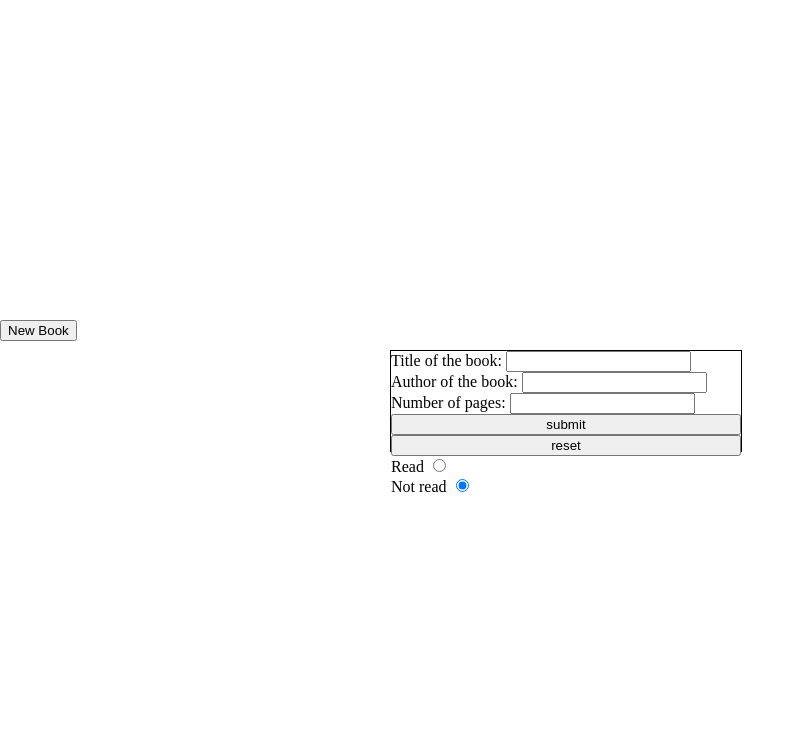
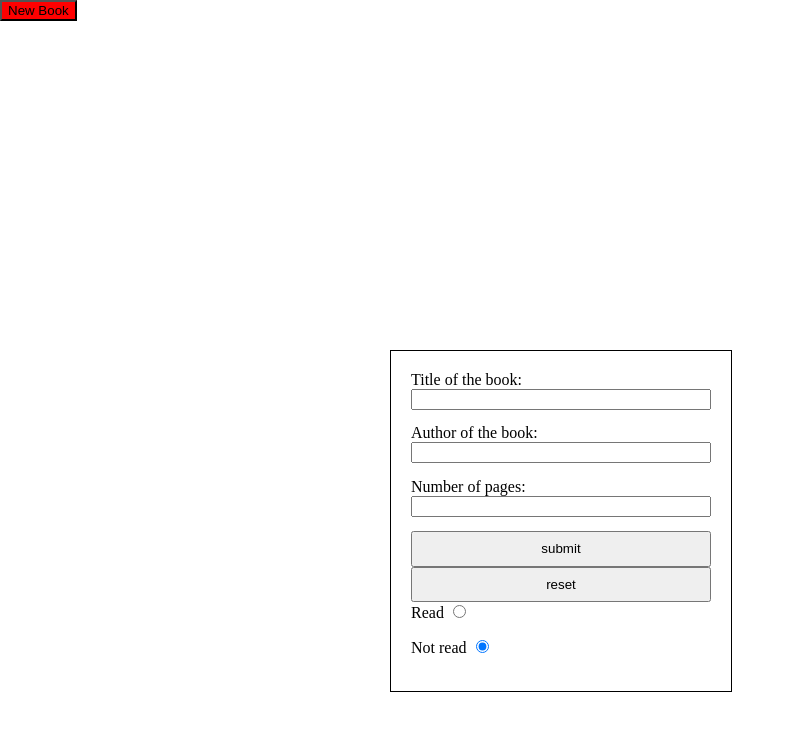
Before and after one commit to JonDm07/odin-library, a plain HTML site: page index.html in a window 1280 px wide. Both pictures are taken after a click on the button "New Book". Shown: the whole page, without its empty margins (0-805 px from the left). Drawn offline with Linux system fonts and the light colour scheme.

Commit message:
Basic form styling

```diff
--- a/index.html
+++ b/index.html
@@ -7,6 +7,9 @@
         <title>Library</title>
     </head>
     <body>
+        <div class="header">
+            <button class="addNewBook">New Book</button>
+        </div>
         <div class="container">
 
         </div>
@@ -23,14 +26,13 @@
                         </label>
                         <button type="submit" id="submit">submit</button>
                         <button type="reset" id="reset">reset</button>
-                        <label for="">Read
+                        <label for="read">Read
                             <input type="radio" id="read" name="read">
                         </label>
-                        <label for="">Not read
+                        <label for="not-read">Not read
                             <input type="radio" id="not-read" name="read" checked>
                         </label>
                     </form>
                 </div>
-        <button class="addNewBook">New Book</button>
     </body>
 </html>
--- a/script.js
+++ b/script.js
@@ -98,7 +98,6 @@ document.querySelector("#submit").addEventListener("click", (e) => {
                         delButtons[j].setAttribute("data-num", j)
 
                     }
-
                 }
             }
         }
--- a/styles.css
+++ b/styles.css
@@ -8,19 +8,17 @@ body {
     display: grid;
     grid-auto-columns: minmax(200px, 250px);
     grid-auto-rows: minmax(200px, 250px);
-    grid-template-columns: 1fr 1fr 1fr;
+    grid-template-columns: repeat(auto-fit, minmax(240px, 1fr));
     grid-template-rows: 300px;
-    align-items: center;
-    gap: 10px;
+    align-items: stretch;
+    gap: 20px;
     padding: 10px;
 }
 
 .book-card {
     background-color: rgb(231, 231, 231);
-    width: 200px;
-    height: 200px;
     border-radius: 10px;
-    padding-left: 20px;
+    padding: 20px;
 }
 
 .book-card p:nth-child(1)::before {
@@ -54,21 +52,34 @@ body {
 
 .form-div {
     border: solid black 1px;
+    background-color: white;
     display: none;
     position: fixed;
     left: 50%;
     top: 50%;
     margin-top: -50px;
     margin-left: -250px;
+    width: 300px;
+    height: 300px;
+    padding: 20px;
 }
 
 .form {
     display: none;
     grid-template-columns: 1fr;
     grid-auto-flow: row;
-    width: 350px;
-    height: 100px;
     background-color: white;
+}
+
+input {
+    box-sizing: border-box;
+    display: block;
+    width: 100%;
+}
+
+input[type="radio"] {
+    width: fit-content;
+    display: inline-block;
 }
 
 button:hover {
```
